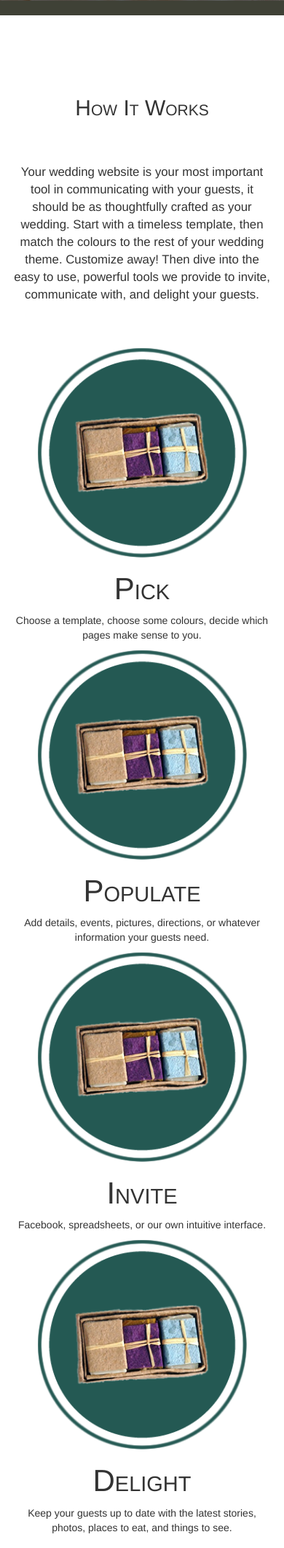
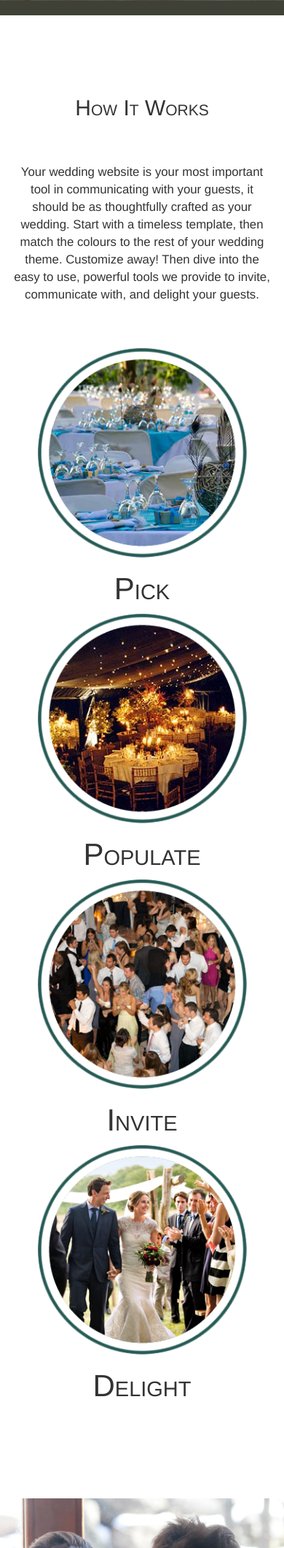
Before and after one commit to resorath/bootstrapwedding.com, a CodeIgniter app: page / in a window 390 px wide; the page is wider, and only the part inside the window is pictured. Shown: the part 569-2690 px from the top of that part at 73% size. Run offline with CodeIgniter, Linux system fonts and the light colour scheme; some libraries are stand-ins or nearby versions.

Commit message:
responsive the second feature

```diff
--- a/application/views/home.php
+++ b/application/views/home.php
@@ -100,25 +100,25 @@
         <div class="row" id="howitworks-cols">
 
           <div class="col-sm-3">
-              <img src="http://soapersstreet.tophatandmonocle.com/assets/img/signup.png">
+            <img src="<?=base_url() ?>assets/img/howitworks-pick.png">
             <h3>Pick</h3>
             <p>Choose a template, choose some colours, decide which pages make sense to you.</p>
           </div>
 
           <div class="col-sm-3">
-              <img src="http://soapersstreet.tophatandmonocle.com/assets/img/signup.png">
+            <img src="<?=base_url() ?>assets/img/howitworks-populate.png">
             <h3>Populate</h3>
             <p>Add details, events, pictures, directions, or whatever information your guests need.</p>
           </div>
 
           <div class="col-sm-3">
-              <img src="http://soapersstreet.tophatandmonocle.com/assets/img/signup.png">
+            <img src="<?=base_url() ?>assets/img/howitworks-invite.png">
             <h3>Invite</h3>
             <p>Facebook, spreadsheets, or our own intuitive interface.</p>
           </div>
 
           <div class="col-sm-3">
-              <img src="http://soapersstreet.tophatandmonocle.com/assets/img/signup.png">
+            <img src="<?=base_url() ?>assets/img/howitworks-delight.png">
             <h3>Delight</h3>
             <p>Keep your guests up to date with the latest stories, photos, places to eat, and things to see.</p>
           </div>
@@ -126,11 +126,6 @@
         </div>
 
       </div>
-      </div>
-
-      <p>
-
-
     </div>
 
     <div id="features-super-container">
@@ -198,8 +193,6 @@
 
     </div>
 
-
-    </div>
     <script src="https://ajax.googleapis.com/ajax/libs/jquery/1.11.1/jquery.min.js"></script>
     <script src="<?=base_url() ?>assets/js/jquery.backstretch.min.js"></script>
     <script src="<?=base_url() ?>assets/js/bootstrap.min.js"></script>
--- a/assets/css/core.css
+++ b/assets/css/core.css
@@ -275,6 +275,11 @@ html, body
        1px 1px 0 #000;
 }
 
+#howitworks
+{
+	margin-bottom: 120px;
+}
+
 #howitworks-content
 {
 	text-align: center;
@@ -309,6 +314,11 @@ html, body
 	width: 80%;
 	margin: 0 auto;
 
+}
+
+#howitworks-cols p
+{
+	display: none;
 }
 
 #footer
@@ -424,6 +434,7 @@ html, body
 #mockups-container
 {
 	width: 95%;
+	max-width: 800px;
 	margin: 0 auto;
 	padding-top: 40px;
 	font-size: 0px;
@@ -491,6 +502,7 @@ html, body
 {
 	background-color: #580000;
 	border-color: #580000;
+	margin-bottom: 30px;
 }
 
 #btn-features-cta-website
--- a/assets/css/phone.css
+++ b/assets/css/phone.css
@@ -222,7 +222,7 @@
 .features-text
 {
 	width: 100%;
-	height: 1350px;
+	height: 100%;
 	display: block;
 }
 
@@ -279,5 +279,34 @@
 	display: block;
 }
 
+#features-video-embed
+{
+	display: block;
+	padding-bottom: 56.25%; /* 16:9 */
+	padding-top: 25px;
+	height: 0;
+}
+
+#features-video-embed-content
+{
+	display: block;
+	position: absolute;
+	top: 0;
+	left: 0;
+	width: 100%;
+	height: 100%;
+}
+
+#features-customize-left p
+{
+	margin: 0px;
+	padding: 20px;
+}
+
+#btn-features-cta-customize
+{
+	display: none;
+}
+
 
 }
--- a/assets/css/tablet.css
+++ b/assets/css/tablet.css
@@ -219,6 +219,30 @@
 
 /* END Home */
 
+/* features */
+
+#features-video-embed
+{
+	display: block;
+	padding-bottom: 56.25%; /* 16:9 */
+	padding-top: 25px;
+	height: 0;
+}
+
+#features-video-embed-content
+{
+	display: block;
+	position: absolute;
+	top: 0;
+	left: 0;
+	width: 100%;
+	height: 100%;
+}
+
+
+
+/* END features */
+
 
 
 }
```
Also changed, not shown: assets/img/howitworks-delight.png (added), assets/img/howitworks-invite.png (added), assets/img/howitworks-pick.png (added), assets/img/howitworks-populate.png (added), assets/img/signup.png, 1 other file. Lines whose indentation alone changed are shown as unchanged.
